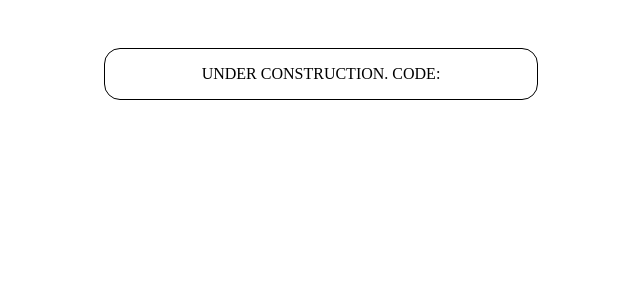
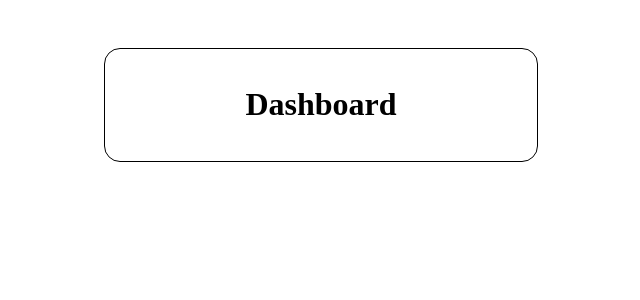
Before and after one commit to guykibby/FAQsite, a React (Create React App) app in the folder client/: page /dashboard in a window 1280 px wide. Shown: the top 300 px of the page, without its empty margins (319-959 px from the left). Built offline with nearby package versions, Linux system fonts and the light colour scheme.

Commit message:
client- to display dashboard title

```diff
--- a/client/src/components/Dashboard.js
+++ b/client/src/components/Dashboard.js
@@ -1,5 +1,9 @@
 const Dashboard = () => {
-  return <div className="list-item">UNDER CONSTRUCTION. CODE:</div>;
+  return (
+    <div className="list-item">
+      <h1>Dashboard</h1>
+    </div>
+  );
 };
 
 export default Dashboard;
```
